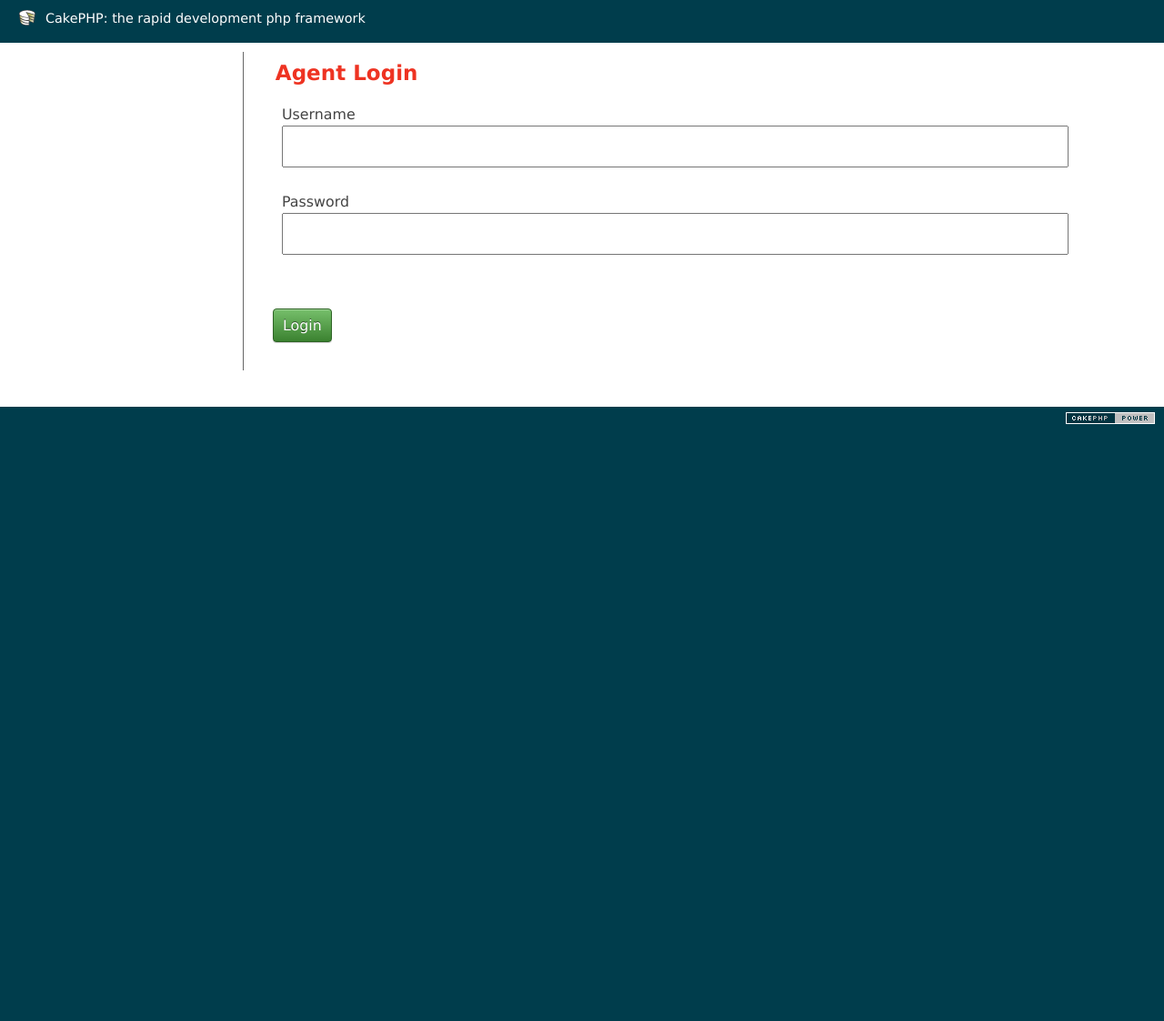
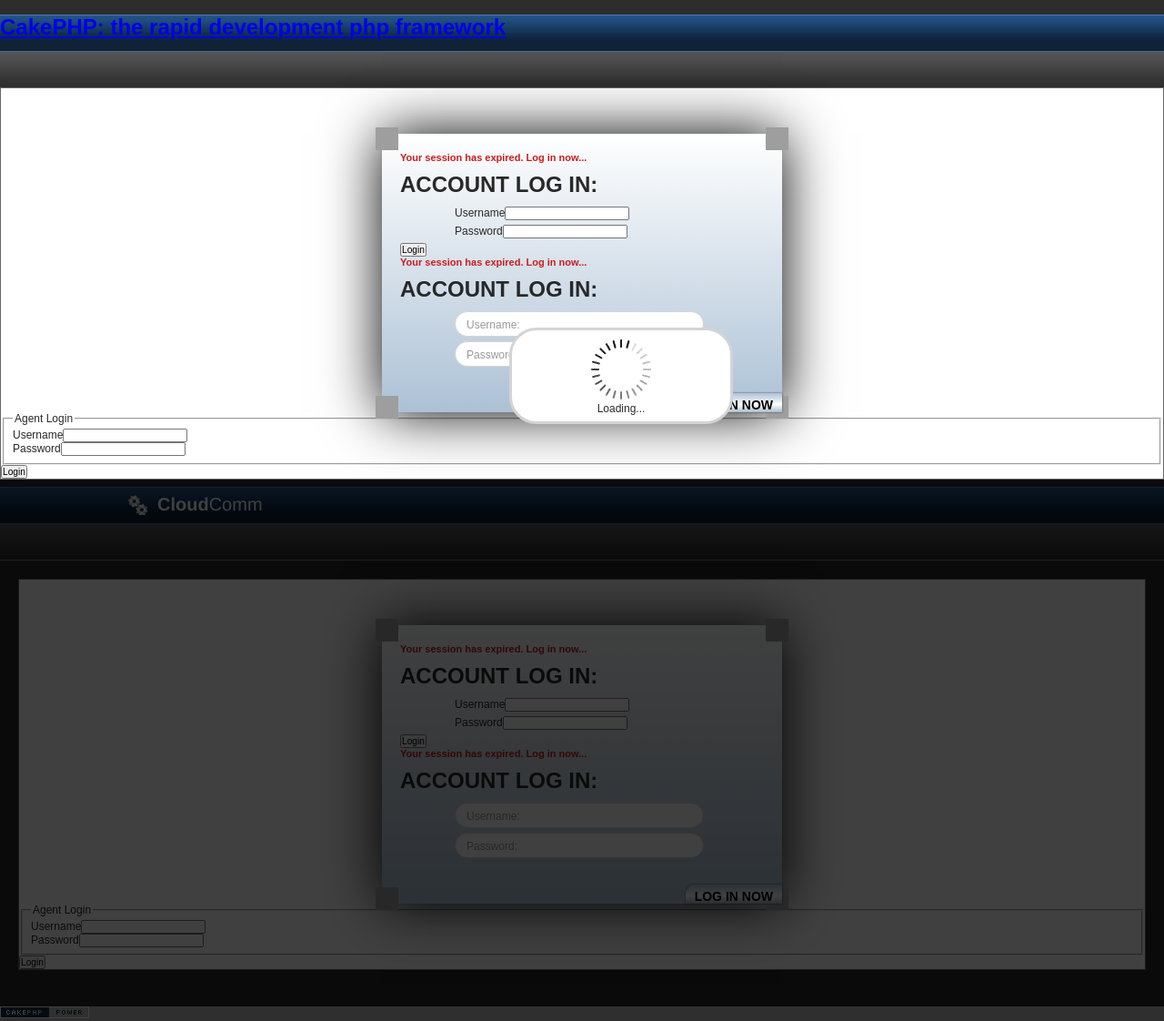
Before and after one commit to cweston171/CloudComm, a CakePHP app: the page made by cakephp/app/View/Agents/login.ctp in a window 1280 px wide. Shown: the whole page at 91% size. Before the commit the page ends 466 px from the top, so only its background shows below. Run offline with PHP 8.4 and a stand-in for CakePHP, Linux system fonts and the light colour scheme; the template is opened without the code that fills it: most values are stand-ins (such as "Sample title", 1, 10 or a date in 2020); form fields are guessed from the names that the template uses; data that the repository does not hold is empty; some libraries are stand-ins or nearby versions; grey boxes are pictures that could not be loaded.

Commit message:
fuck github

```diff
--- a/cakephp/app/View/Agents/login.ctp
+++ b/cakephp/app/View/Agents/login.ctp
@@ -1,3 +1,40 @@
+<div id="login-block" class="center">
+    <div class="tplc"></div><div class="tprc"></div><div class="btlc"></div><div class="btrc"></div>
+    <div class="form">
+        <?php echo $this->Form->create('Agent'); ?>
+        <div class="notice">Your session has expired. Log in now...</div>
+        <h2>Account Log In:</h2>
+        <div class="formfields">
+            <div class="field width70 center MB5">
+                <?php echo $this->Form->input('username'); ?>
+            </div>
+            <div class="field width70 center MB5">
+                <?php echo $this->Form->input('password'); ?>
+            </div>
+        </div>
+        <?php echo $this->Form->end(__('Login')); ?>
+    </div>
+
+
+    <div class="form">
+        <form>
+            <div class="notice">Your session has expired. Log in now...</div>
+            <h2>Account Log In:</h2>
+            <div class="formfields">
+                <div class="field width70 center MB5">
+                    <label for="username" class="over">Username:</label>
+                    <input id="username" name="username" type="text" value="" class="inputBox" />
+                </div>
+                <div class="field width70 center MB30">
+                    <label for="password" class="over">Password:</label>
+                    <input id="password" name="password" type="password" value="" class="inputBox" />
+                </div>
+                <button id="login_btn">Log In Now</button>
+            </div>
+        </form>
+    </div>
+</div>
+
 <div class="agents form">
 <?php echo $this->Form->create('Agent'); ?>
     <fieldset>
--- a/cakephp/app/View/Layouts/default.ctp
+++ b/cakephp/app/View/Layouts/default.ctp
@@ -30,7 +30,14 @@
 	<?php
 		echo $this->Html->meta('icon');
 
-		echo $this->Html->css('cake.generic');
+        echo $this->Html->css('plugins/jquery.jscrollpane');
+        echo $this->Html->css('plugins/jquery-ui-1.10.1.custom');
+        echo $this->Html->css('reset');
+        echo $this->Html->css('buttons_icons');
+        echo $this->Html->css('site');
+        echo $this->Html->css('forms');
+        echo $this->Html->css('tabs');
+        echo $this->Html->css('widgets');
 
 		echo $this->fetch('meta');
 		echo $this->fetch('css');
@@ -48,6 +55,43 @@
 
 			<?php echo $this->fetch('content'); ?>
 		</div>
+<?php echo $this->Session->flash(); ?>
+<div id="loaderLayover">
+    <?php echo $this->Html->image('ajax-loader.gif', array('alt' => 'Loading...'));?>
+    <br/>
+    <span id="loadText">Loading...</span>
+</div>
+<div id="loaderBgLayover"></div>
+<div id="wrapper">
+	<div id="container">
+        <!-- header -->
+        <div id="header">
+            <div class="hardWidth center">
+                <div id="logo">
+                    <div class="ico"></div>
+                    <a class="txt" href="#">
+                        <span><b>Cloud</b>Comm</span>
+                    </a>
+                    <div class="clear"></div>
+                </div>
+                <!-- currcall floater -->
+                <!-- options menu -->
+                <?php //include('partials/optionsMenu.php'); ?>
+                <!-- /options menu -->
+                <div class="clear"></div>
+            </div>
+        </div>
+        <!-- /header -->
+        <!-- body container -->
+        <?php // if session not active add login class to content container ?>
+        <div id="content_container" class="P20 login">
+            <!-- content -->
+            <div id="content">
+                <?php echo $this->fetch('content'); ?>
+            </div>
+            <!-- /content -->
+        </div>
+        <!-- /body container -->
 		<div id="footer">
 			<?php echo $this->Html->link(
 					$this->Html->image('cake.power.gif', array('alt' => $cakeDescription, 'border' => '0')),
@@ -57,6 +101,7 @@
 			?>
 		</div>
 	</div>
-	<?php echo $this->element('sql_dump'); ?>
+</div>
+<?php echo $this->element('sql_dump'); ?>
 </body>
 </html>
```
